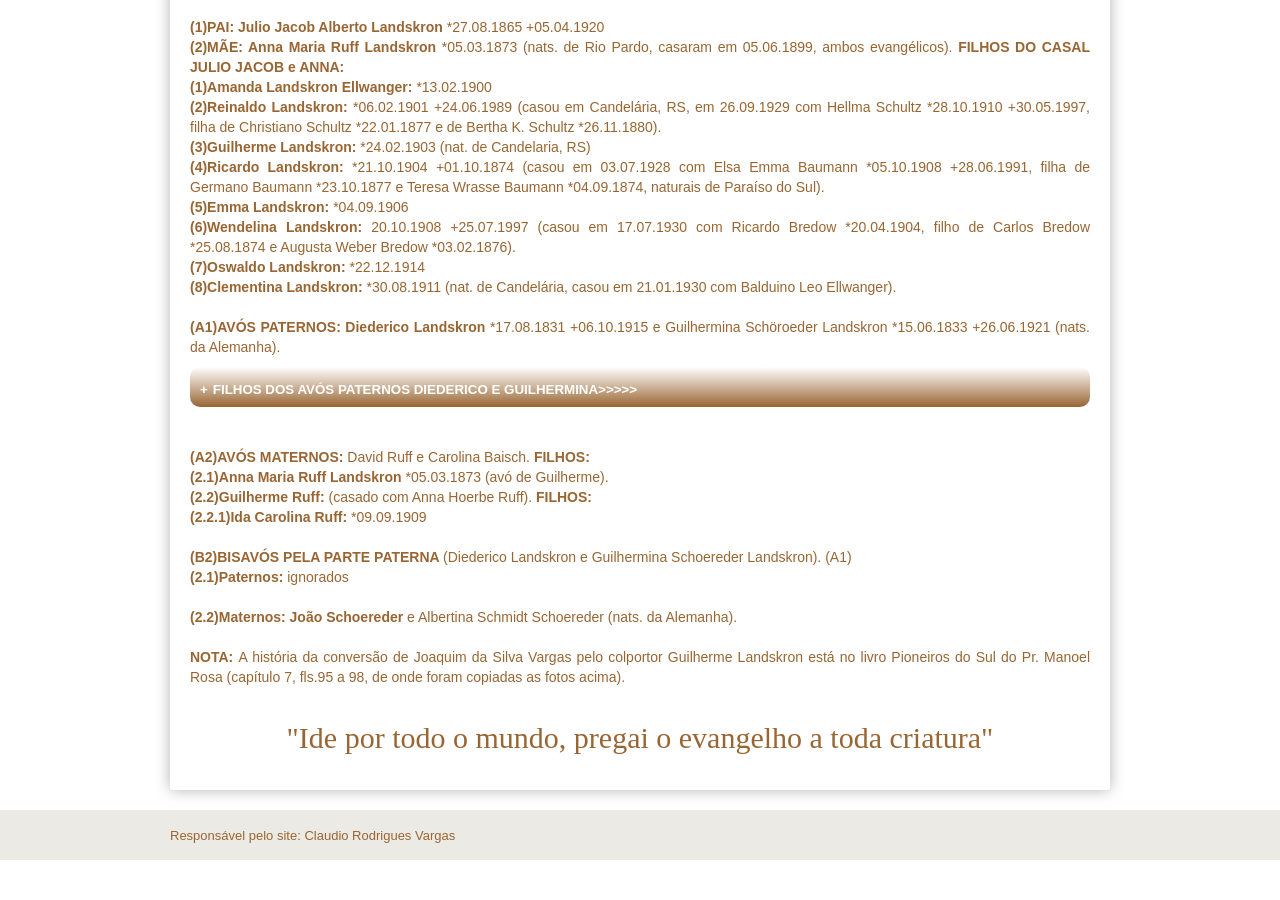
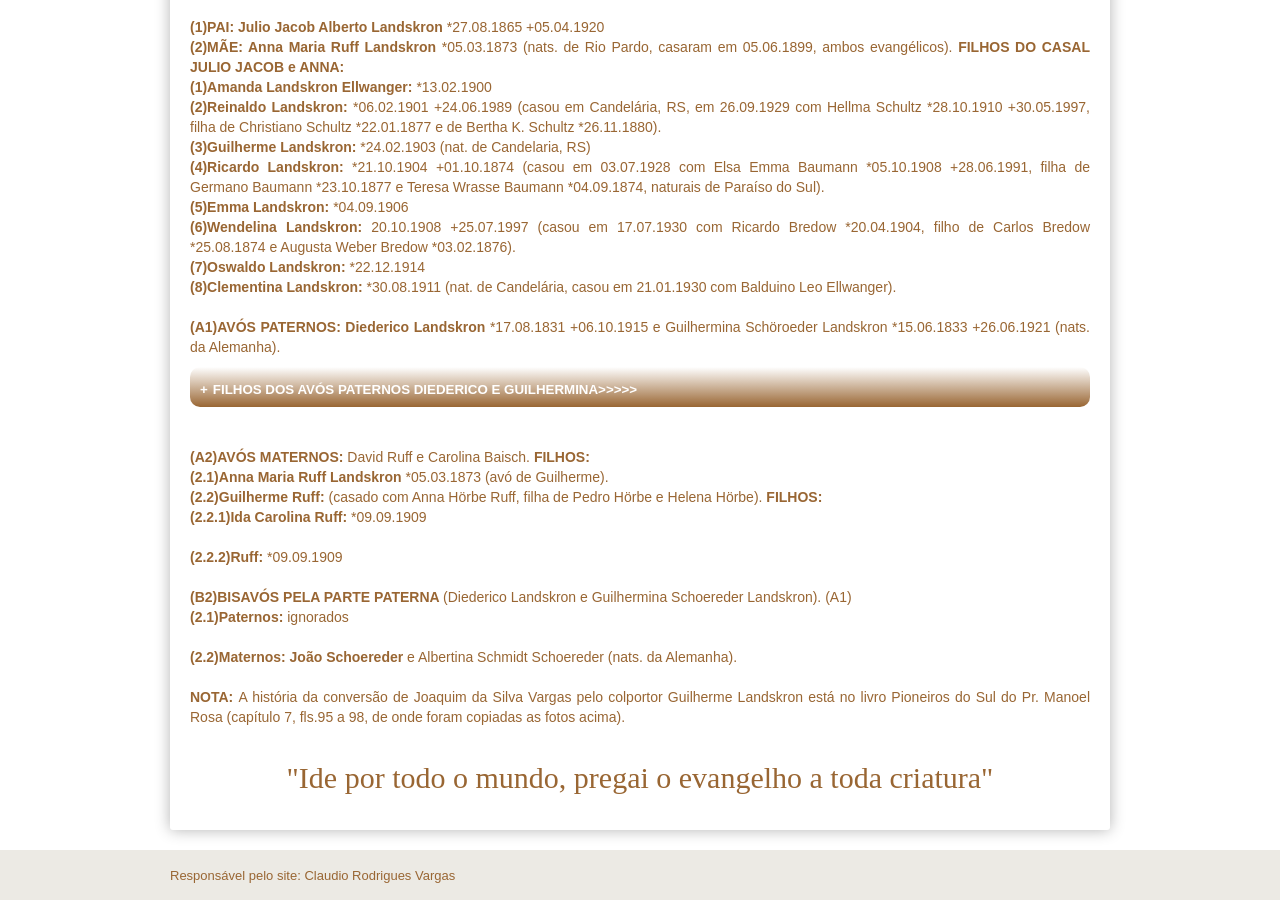
Before and after one commit to claudiovargas1955/claudiovargas1955.github.io, a Jekyll site: the page built from _pages/arvore-genealogica-de-guilherme landskron.html, in a window 1280 px wide and 900 px high, scrolled down 1295 px. Built offline with Jekyll 4.4.1, drawn with Linux system fonts in a browser that asks for light colours; some web fonts are replaced; before the commit the page ends 2155 px from its top, so only the background shows below that.

Commit message:
Update arvore-genealogica-de-guilherme landskron.html

```diff
--- a/_pages/arvore-genealogica-de-guilherme landskron.html
+++ b/_pages/arvore-genealogica-de-guilherme landskron.html
@@ -177,8 +177,9 @@ e Maria Petermann). <b>FILHOS:</b><br>
 
 <p><b>(A2)AVÓS MATERNOS:</b> David Ruff e Carolina Baisch. <b>FILHOS:</b><br>
    <b>(2.1)Anna Maria Ruff Landskron </b>*05.03.1873 (avó de Guilherme). <br>
-       <b>(2.2)Guilherme Ruff: </b>(casado com Anna Hoerbe Ruff). <b>FILHOS:</b><br>
+       <b>(2.2)Guilherme Ruff: </b>(casado com Anna Hörbe Ruff, filha de Pedro Hörbe e Helena Hörbe). <b>FILHOS:</b><br>
             <b>(2.2.1)Ida Carolina Ruff: </b>*09.09.1909 <br><br>
+            <b>(2.2.2)Ruff: </b>*09.09.1909 <br><br>
 
 <b>(B2)BISAVÓS PELA PARTE PATERNA </b>(Diederico Landskron e Guilhermina Schoereder Landskron). (A1)</b><br>
 <b>(2.1)Paternos:</b> ignorados <br><br>
```
